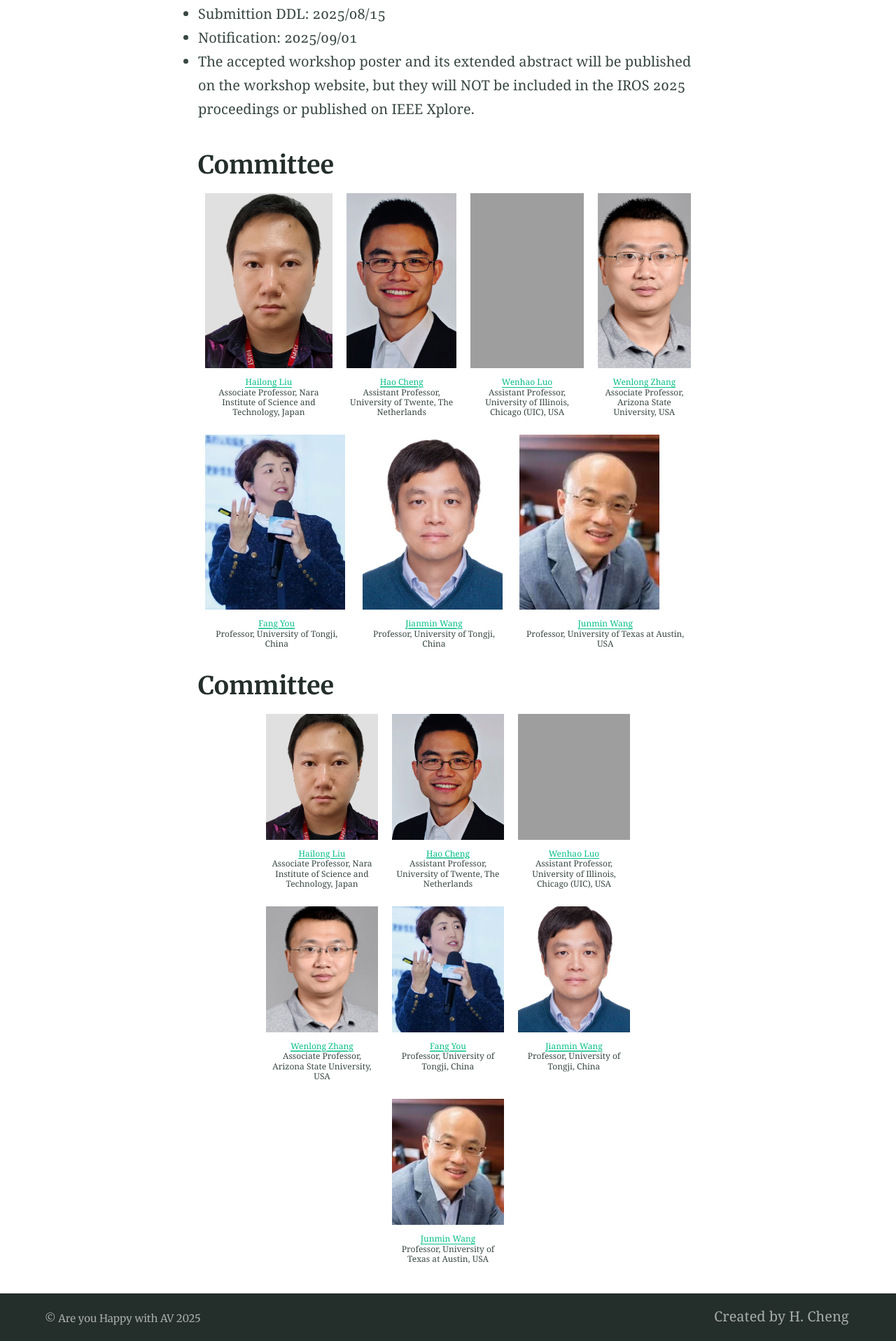
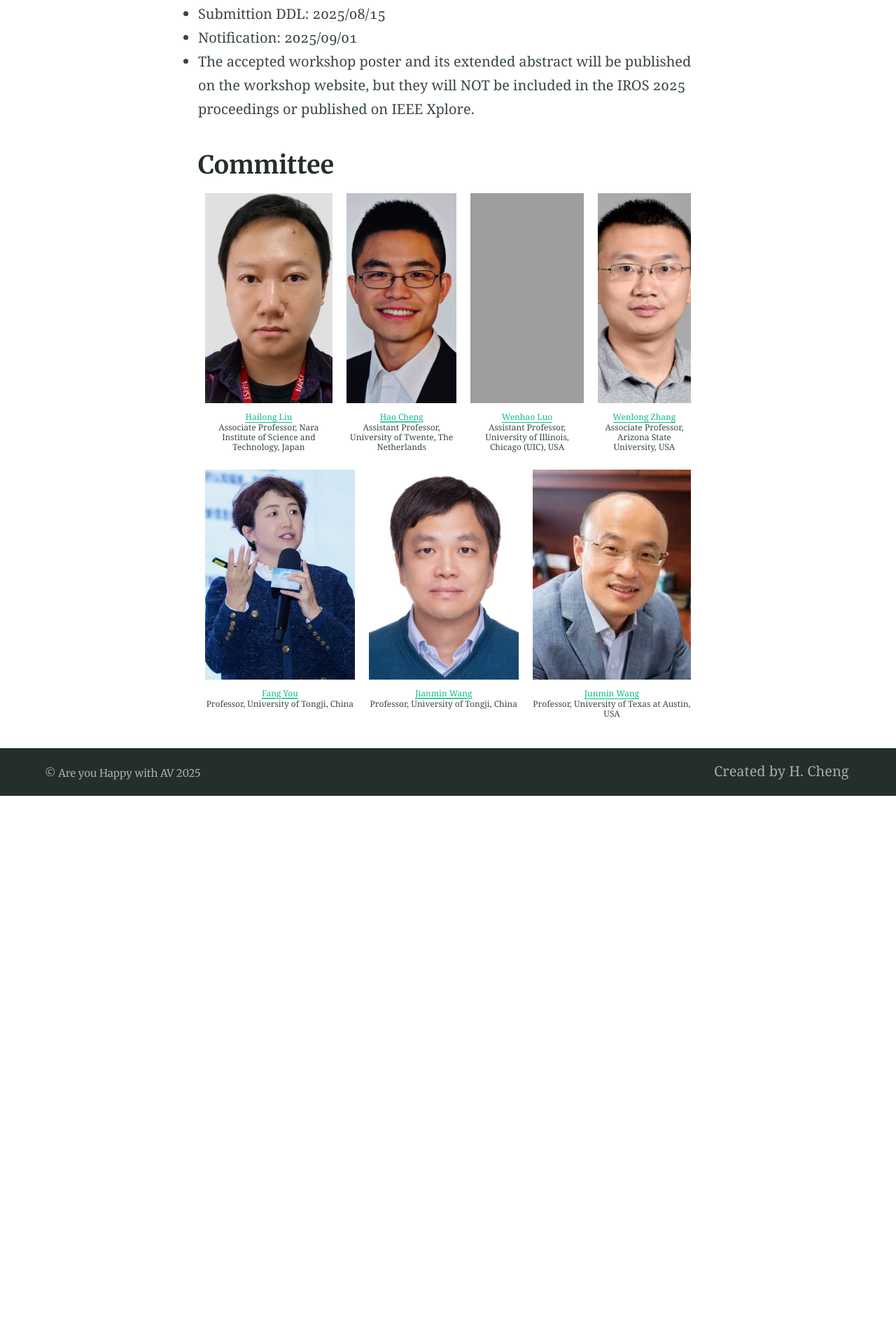
Before and after one commit to Are-You-Happy-with-AV/are-you-happy-with-av.github.io, a Jekyll site: the page built from index.md, in a window 1280 px wide. Shown: the part 2701-4617 px from the top of the page at 70% size. Built offline with Jekyll 4.4.1, drawn with Linux system fonts in a browser that asks for light colours; after the commit the page ends 3838 px from its top, so only the background shows below that; grey boxes are pictures that could not be loaded.

Commit message:
Update index.md

```diff
--- a/index.md
+++ b/index.md
@@ -53,22 +53,22 @@ To submit an extended abstract, you must have the following items readily availa
  <div style="display: flex; justify-content: center; text-align: center;">
 
   <div style="margin: 10px;">
-    <img src="/assets/committee/Hailong liu.jpg" alt="Hailong Liu" style="width: 200px; height: 250px; object-fit: cover; display: block;">
+    <img src="/assets/committee/Hailong liu.jpg" alt="Hailong Liu" style="width: 238px; height: 300px; object-fit: cover; display: block;">
     <p style="font-size: 12px; line-height: 1.2; margin: 4px 0; word-wrap: break-word;"><a href="https://www.researchgate.net/profile/Hailong_Liu9">Hailong Liu</a><br> Associate Professor, Nara Institute of Science and Technology, Japan</p>
   </div>
 
   <div style="margin: 10px;">
-    <img src="/assets/committee/Hao Cheng.jpg" alt="Hao Cheng" style="width: 200px; height: 250px; object-fit: cover; display: block;">
+    <img src="/assets/committee/Hao Cheng.jpg" alt="Hao Cheng" style="width: 238px; height: 300px; object-fit: cover; display: block;">
     <p style="font-size: 12px; line-height: 1.2; margin: 4px 0; word-wrap: break-word;"><a href="https://sites.google.com/view/hao-cheng/home">Hao Cheng</a><br> Assistant Professor, University of Twente, The Netherlands</p>
   </div>
 
   <div style="margin: 10px;">
-    <img src="/assets/committee/Wenhao Luo.png" alt="Wenhao Luo" style="width: 200px; height: 250px; object-fit: cover;display: block;">
+    <img src="/assets/committee/Wenhao Luo.png" alt="Wenhao Luo" style="width: 238px; height: 300px; object-fit: cover;display: block;">
     <p style="font-size: 12px; line-height: 1.2; margin: 4px 0; word-wrap: break-word;"><a href="https://www.cs.uic.edu/~wenhao/">Wenhao Luo</a><br> Assistant Professor, University of Illinois, Chicago (UIC), USA</p>
   </div>
 
   <div style="margin: 10px;">
-    <img src="/assets/committee/Wenlong Zhang.png" alt="Wenlong Zhang" style="width: 200px; height: 250px; object-fit: cover;display: block;">
+    <img src="/assets/committee/Wenlong Zhang.png" alt="Wenlong Zhang" style="width: 238px; height: 300px; object-fit: cover;display: block;">
     <p style="font-size: 12px; line-height: 1.2; margin: 4px 0; word-wrap: break-word;"><a href="https://home.riselab.info/team/">Wenlong Zhang</a><br> Associate Professor, Arizona State University, USA</p>
   </div>
   </div>
@@ -76,97 +76,18 @@ To submit an extended abstract, you must have the following items readily availa
    <div style="display: flex; justify-content: center; text-align: center;">
 
   <div style="margin: 10px;">
-    <img src="/assets/committee/Fang You.jpg" alt="Fang You" style="width: 200px; height: 250px; object-fit: cover;display: block;">
+    <img src="/assets/committee/Fang You.jpg" alt="Fang You" style="width: 238px; height: 300px; object-fit: cover;display: block;">
     <p style="font-size: 12px; line-height: 1.2; margin: 4px 0; word-wrap: break-word;"><a href="https://tjdi.tongji.edu.cn/TeacherDetail.do?id=4236&lang=en">Fang You</a><br> Professor, University of Tongji, China</p>
   </div>
 
   <div style="margin: 10px;">
-    <img src="/assets/committee/Jianmin Wang.jpg" alt="Jianmin Wang" style="width: 200px; height: 250px; object-fit: cover;display: block;">
+    <img src="/assets/committee/Jianmin Wang.jpg" alt="Jianmin Wang" style="width: 238px; height: 300px; object-fit: cover;display: block;">
     <p style="font-size: 12px; line-height: 1.2; margin: 4px 0; word-wrap: break-word;"><a href="https://am.tongji.edu.cn/info/1397/1842.htm">Jianmin Wang</a><br> Professor, University of Tongji, China</p>
   </div>
 
   <div style="margin: 10px;">
-    <img src="/assets/committee/Junmin Wang.jpg" alt="Junmin Wang" style="width: 200px; height: 250px; object-fit: cover;display: block;">
+    <img src="/assets/committee/Junmin Wang.jpg" alt="Junmin Wang" style="width: 238px; height: 300px; object-fit: cover;display: block;">
     <p style="font-size: 12px; line-height: 1.2; margin: 4px 0; word-wrap: break-word;"><a href="https://sites.utexas.edu/jwang/">Junmin Wang</a><br> Professor, University of Texas at Austin, USA</p>
   </div>
 
 </div>
-
-
-## Committee
-
-<style>
-  .image-row {
-    display: flex;
-    justify-content: center;
-    flex-wrap: wrap; /* Allows wrapping on small screens */
-    text-align: center;
-  }
-
-  .image-block {
-    margin: 10px;
-    width: 160px;
-  }
-
-  .image-block img {
-    width: 160px;
-    height: 180px;
-    object-fit: cover;
-    display: block;
-  }
-
-  .image-block p {
-    font-size: 12px;
-    line-height: 1.2;
-    margin: 4px 0;
-    word-wrap: break-word;
-  }
-
-  @media (max-width: 500px) {
-    .image-row {
-      flex-direction: column;
-      align-items: center;
-    }
-  }
-</style>
-
-
-
- <div class="image-row">
-
-  <div class="image-block">
-    <img src="/assets/committee/Hailong liu.jpg" alt="Hailong Liu" >
-    <p><a href="https://www.researchgate.net/profile/Hailong_Liu9">Hailong Liu</a><br> Associate Professor, Nara Institute of Science and Technology, Japan</p>
-  </div>
-
-  <div class="image-block">
-    <img src="/assets/committee/Hao Cheng.jpg" alt="Hao Cheng" >
-    <p ><a href="https://sites.google.com/view/hao-cheng/home">Hao Cheng</a><br> Assistant Professor, University of Twente, The Netherlands</p>
-  </div>
-
-  <div class="image-block">
-    <img src="/assets/committee/Wenhao Luo.png" alt="Wenhao Luo" >
-    <p><a href="https://www.cs.uic.edu/~wenhao/">Wenhao Luo</a><br> Assistant Professor, University of Illinois, Chicago (UIC), USA</p>
-  </div>
-
-  <div class="image-block">
-    <img src="/assets/committee/Wenlong Zhang.png" alt="Wenlong Zhang">
-    <p><a href="https://home.riselab.info/team/">Wenlong Zhang</a><br> Associate Professor, Arizona State University, USA</p>
-  </div>
-
- <div class="image-block">
-    <img src="/assets/committee/Fang You.jpg" alt="Fang You">
-    <p><a href="https://tjdi.tongji.edu.cn/TeacherDetail.do?id=4236&lang=en">Fang You</a><br> Professor, University of Tongji, China</p>
-  </div>
-
-  <div class="image-block">
-    <img src="/assets/committee/Jianmin Wang.jpg" alt="Jianmin Wang">
-    <p><a href="https://am.tongji.edu.cn/info/1397/1842.htm">Jianmin Wang</a><br> Professor, University of Tongji, China</p>
-  </div>
-
-  <div class="image-block">
-    <img src="/assets/committee/Junmin Wang.jpg" alt="Junmin Wang">
-    <p><a href="https://sites.utexas.edu/jwang/">Junmin Wang</a><br> Professor, University of Texas at Austin, USA</p>
-  </div>
-
-</div>
```
